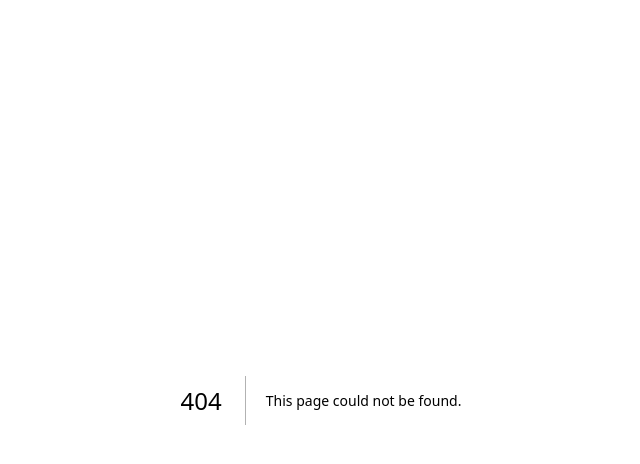
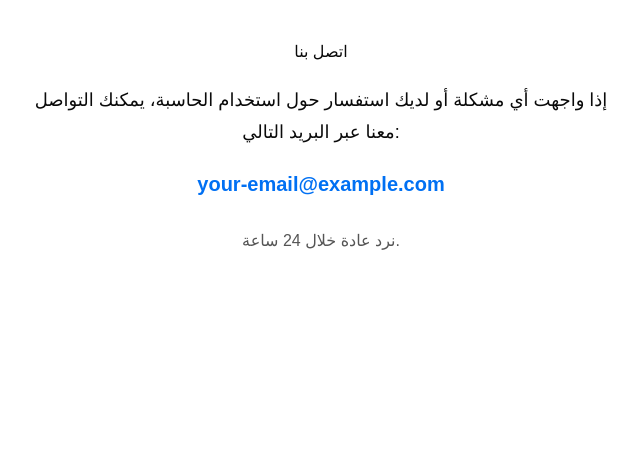
Before and after one commit to drishinnawy/tadawul-calculator-web, a Next.js app: page /contact in a window 1280 px wide. Before the commit this address had no page. Shown: the top 464 px of the page, without its empty margins (319-959 px from the left). Built offline with nearby package versions, Linux system fonts and the light colour scheme.

Commit message:
Create contact page with email contact information
Added a contact page with email and description in Arabic.

```diff
--- /dev/null
+++ b/src/pages/contact.tsx
@@ -0,0 +1,40 @@
+import Head from "next/head";
+
+export default function ContactPage() {
+  return (
+    <>
+      <Head>
+        <title>اتصل بنا</title>
+        <meta
+          name="description"
+          content="تواصل معنا لأي استفسار أو مشكلة تقنية في حاسبة التداول."
+        />
+      </Head>
+
+      <div style={{ maxWidth: "600px", margin: "40px auto", textAlign: "center" }}>
+        <h1>اتصل بنا</h1>
+        <p style={{ marginTop: "20px", fontSize: "18px", lineHeight: "1.8" }}>
+          إذا واجهت أي مشكلة أو لديك استفسار حول استخدام الحاسبة، يمكنك التواصل معنا عبر البريد التالي:
+        </p>
+
+        <a
+          href="mailto:your-email@example.com"
+          style={{
+            display: "inline-block",
+            marginTop: "20px",
+            fontSize: "20px",
+            color: "#0070f3",
+            textDecoration: "none",
+            fontWeight: "bold",
+          }}
+        >
+          your-email@example.com
+        </a>
+
+        <p style={{ marginTop: "30px", fontSize: "16px", color: "#555" }}>
+          نرد عادة خلال 24 ساعة.
+        </p>
+      </div>
+    </>
+  );
+}
```
